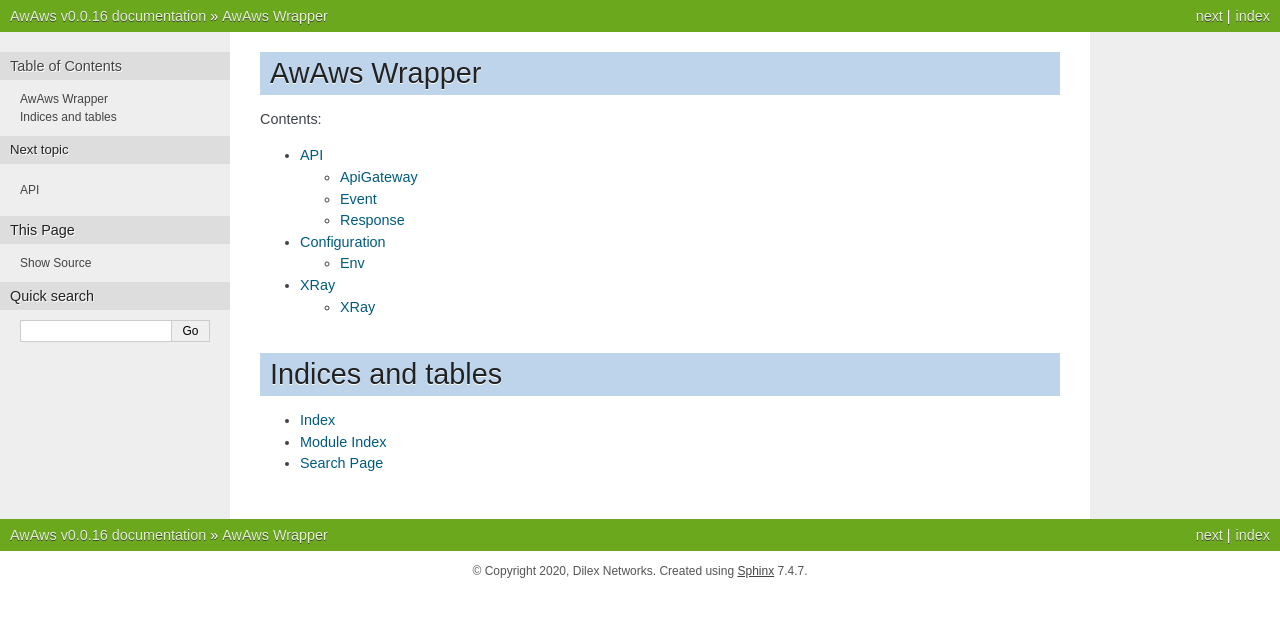
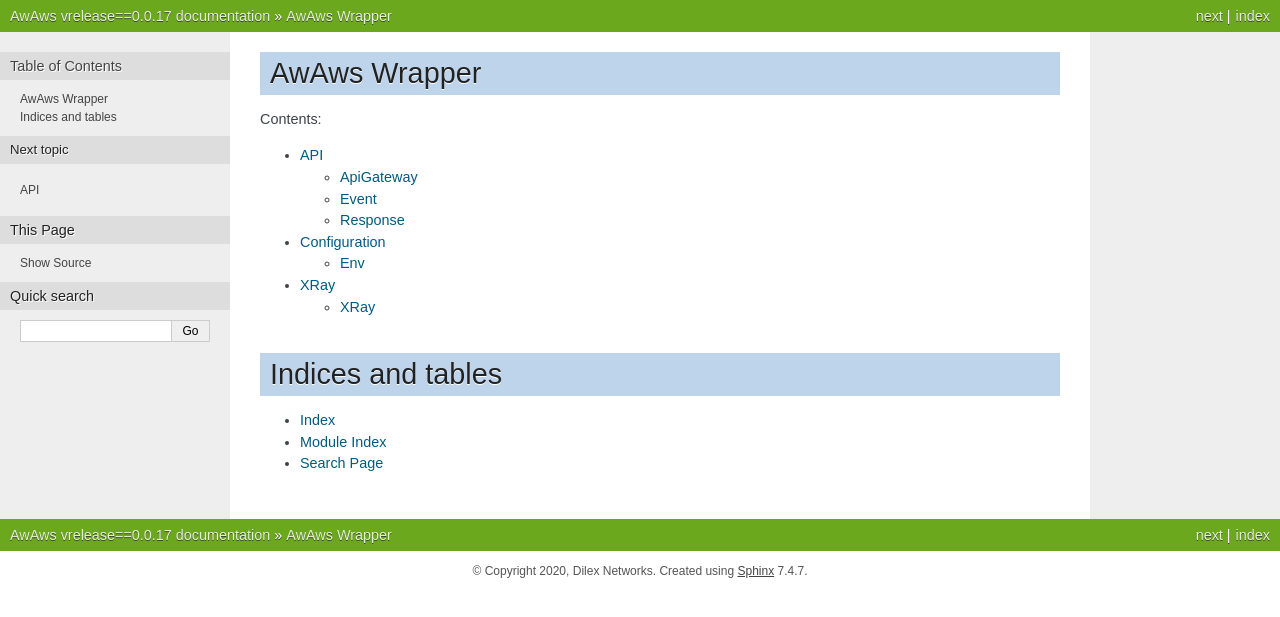
Before and after one commit to wyllie/AwAws, a Sphinx documentation site: the page built from docs/index.rst, in a window 1280 px wide. Shown: the top 617 px of the page. Built offline with Sphinx 7.4.7, drawn with Linux system fonts in a browser that asks for light colours; pages that are not in the unit, such as notebooks, are missing from menus.

Commit message:
Bump version: 0.0.16 → 0.0.17

```diff
--- a/docs/conf.py
+++ b/docs/conf.py
@@ -23,7 +23,7 @@ copyright = '2020, Dilex Networks'
 author = 'Dilex Networks'
 
 # The full version, including alpha/beta/rc tags
-release = 'v0.0.16'
+release = 'vrelease==0.0.17'
 
 
 # -- General configuration ---------------------------------------------------
--- a/setup.py
+++ b/setup.py
@@ -5,7 +5,7 @@ setup(
     description='Aws boto wrapper',
     author='Andrew Wyllie',
     author_email='wyllie@dilex.net',
-    version='0.0.16',
+    version='0.0.17',
     packages=find_packages(exclude=["*.tests", "*.tests.*", "tests.*", "tests"]),
     license='MIT License',
     long_description=open('README.md').read()
```
Also changed, not shown: .bumpversion.cfg.
